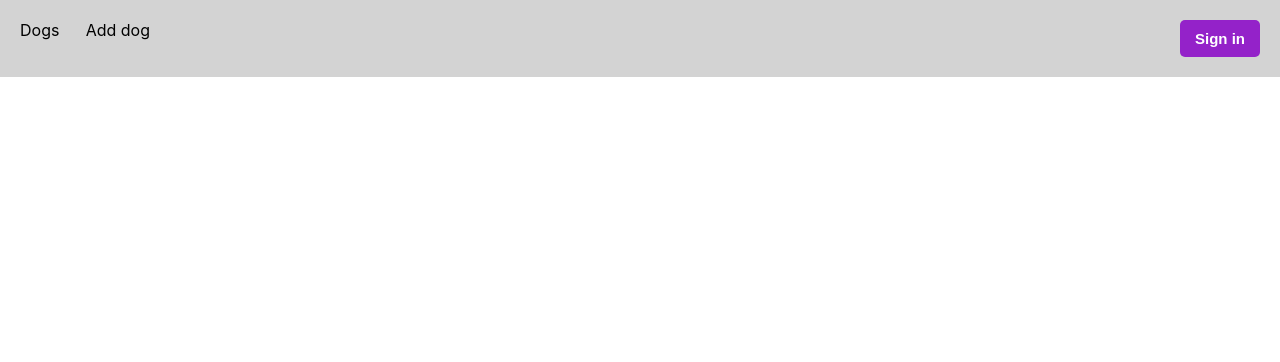
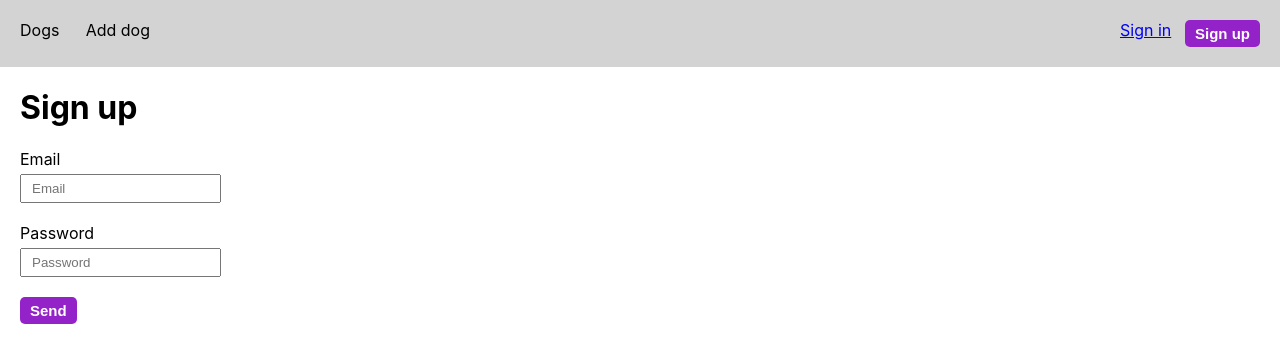
Before and after one commit to rubciu/react-shelter, a React (Create React App) app in the folder client/: page /signup in a window 1280 px wide. Shown: the top 362 px of the page. Built offline with nearby package versions, Linux system fonts and the light colour scheme.

Commit message:
add sign up page

```diff
--- a/client/src/components/App/App.module.scss
+++ b/client/src/components/App/App.module.scss
@@ -1,11 +1,10 @@
-.App {
 button {
   background-color: rgb(148, 34, 201);
   color: white;
   font-weight: bold;
   border-radius: 5px;
   border: none;
-    padding: 10px 15px;
+  padding: 5px 10px;
   font-size: 15px;
   &:hover {
     background-color: rgb(113, 26, 153);
@@ -13,4 +12,22 @@
     transition: background-color 0.5s;
   }
 }
+
+input {
+  padding: 5px 10px;
 }
+
+.main {
+  margin: 20px;
+}
+
+form {
+  label {
+    display: inline-block;
+    margin-bottom: 5px;
+  }
+  span {
+    padding-left: 10px;
+    color: red;
+  }
+}
--- a/client/src/components/App/App.tsx
+++ b/client/src/components/App/App.tsx
@@ -1,13 +1,16 @@
 import React from 'react';
 import { Switch, Route } from 'react-router-dom';
+
 import { Navbar, DogList, AddDogForm, ProtectedRoute } from '..';
 import LoginPage from '../../pages/LoginPage/LoginPage';
+import SignUpPage from '../../pages/SignUpPage/SignUpPage';
 import styles from './App.module.scss';
 
 const App = (): JSX.Element => {
   return (
     <div className={styles.App}>
       <Navbar />
+      <div className={styles.main}>
         <Switch>
           <ProtectedRoute path='/dogs/add'>
             <AddDogForm />
@@ -21,8 +24,13 @@ const App = (): JSX.Element => {
             <LoginPage />
           </Route>
 
+          <Route path='/signup'>
+            <SignUpPage />
+          </Route>
+
           <Route exact path='/' component={() => <div>Home</div>}></Route>
         </Switch>
+      </div>
     </div>
   );
 };
--- a/client/src/components/Navbar/Navbar.module.scss
+++ b/client/src/components/Navbar/Navbar.module.scss
@@ -1,4 +1,4 @@
-.navbar {
+.nav {
   display: flex;
   padding: 20px;
   justify-content: space-between;
@@ -21,3 +21,9 @@
     }
   }
 }
+
+.signin {
+  display: flex;
+  width: 140px;
+  justify-content: space-between;
+}
--- a/client/src/components/Navbar/Navbar.tsx
+++ b/client/src/components/Navbar/Navbar.tsx
@@ -16,7 +16,7 @@ const Navbar = (): JSX.Element => {
   const { from } = location.state || { from: { pathname: '/' } };
 
   return (
-    <nav className={styles.navbar}>
+    <nav className={styles.nav}>
       <div className={styles.menu}>
         <Link to='/dogs'>Dogs</Link>
         <Link to='/dogs/add'>Add dog</Link>
@@ -32,14 +32,18 @@ const Navbar = (): JSX.Element => {
             Sign out
           </button>
         ) : (
-          <button
-            onClick={() => {
-              dispatch(signin());
-              history.replace(from);
-            }}
-          >
-            Sign in
-          </button>
+          <div className={styles.signin}>
+            <Link to='/login'>Sign in</Link>
+            <div className={styles.signup}>
+              <button
+                onClick={() => {
+                  history.push('/signup');
+                }}
+              >
+                Sign up
+              </button>
+            </div>
+          </div>
         )}
       </div>
     </nav>
--- /dev/null
+++ b/client/src/components/SignupForm/SignUpForm.module.scss
@@ -0,0 +1,6 @@
+.field {
+  margin-bottom: 20px;
+}
+
+.input {
+}
--- a/client/src/components/SignupForm/SignupForm.tsx
+++ b/client/src/components/SignupForm/SignupForm.tsx
@@ -1,5 +1,7 @@
 import React from 'react';
 import { useForm, SubmitHandler } from 'react-hook-form';
+
+import styles from './SignUpForm.module.scss';
 
 type Inputs = {
   email: string;
@@ -10,9 +12,7 @@ type SignUpFormProps = {
   onSubmit: SubmitHandler<Inputs>;
 };
 
-// const onSubmit: SubmitHandler<Inputs> = (data) => console.log(data);
-
-const SignupForm = ({ onSubmit }: SignUpFormProps): JSX.Element => {
+const SignUpForm = ({ onSubmit }: SignUpFormProps): JSX.Element => {
   const {
     register,
     handleSubmit,
@@ -21,25 +21,32 @@ const SignupForm = ({ onSubmit }: SignUpFormProps): JSX.Element => {
 
   return (
     <form onSubmit={handleSubmit(onSubmit)}>
+      <div className={styles.field}>
         <label htmlFor='email'>Email</label>
+        <div className={styles.input}>
           <input
             id='email'
             {...register('email', { required: true })}
             placeholder='Email'
           />
           {errors.email && <span>Email is required!</span>}
+        </div>
+      </div>
 
+      <div className={styles.field}>
         <label htmlFor='password'>Password</label>
+        <div className={styles.input}>
           <input
             id='password'
             {...register('password', { required: true })}
             placeholder='Password'
           />
           {errors.password && <span>Password is required!</span>}
-
-      <input type='submit' />
+        </div>
+      </div>
+      <button type='submit'>Send</button>
     </form>
   );
 };
 
-export default SignupForm;
+export default SignUpForm;
--- a/client/src/components/index.js
+++ b/client/src/components/index.js
@@ -3,5 +3,5 @@ export { default as Card } from './Card/Card';
 export { default as Navbar } from './Navbar/Navbar';
 export { default as DogList } from './DogList/DogList';
 export { default as AddDogForm } from './AddDogForm/AddDogForm';
-export { default as SignupForm } from './SignupForm/SignupForm';
 export { default as ProtectedRoute } from './ProtectedRoute/ProtectedRoute';
+export { default as SignUpForm } from './SignUpForm/SignUpForm';
--- a/client/src/pages/LoginPage/LoginPage.tsx
+++ b/client/src/pages/LoginPage/LoginPage.tsx
@@ -1,7 +1,7 @@
 import React from 'react';
 
 const LoginPage = () => {
-  return <div>Log In</div>;
+  return <h1>Log In</h1>;
 };
 
 export default LoginPage;
--- /dev/null
+++ b/client/src/pages/SignUpPage/SignUpPage.tsx
@@ -0,0 +1,15 @@
+import React from 'react';
+
+import { SignUpForm } from '../../components';
+import styles from './SignUpPage.module.scss';
+
+const SignUpPage = () => {
+  return (
+    <div>
+      <h1>Sign up</h1>
+      <SignUpForm onSubmit={() => console.log('Submitting...')} />
+    </div>
+  );
+};
+
+export default SignUpPage;
```
Also changed, not shown: client/src/pages/SignUpPage/SignUpPage.module.scss (added), 1 other file (tests, documents, lock files or other folders). Lines whose indentation alone changed are shown as unchanged.
